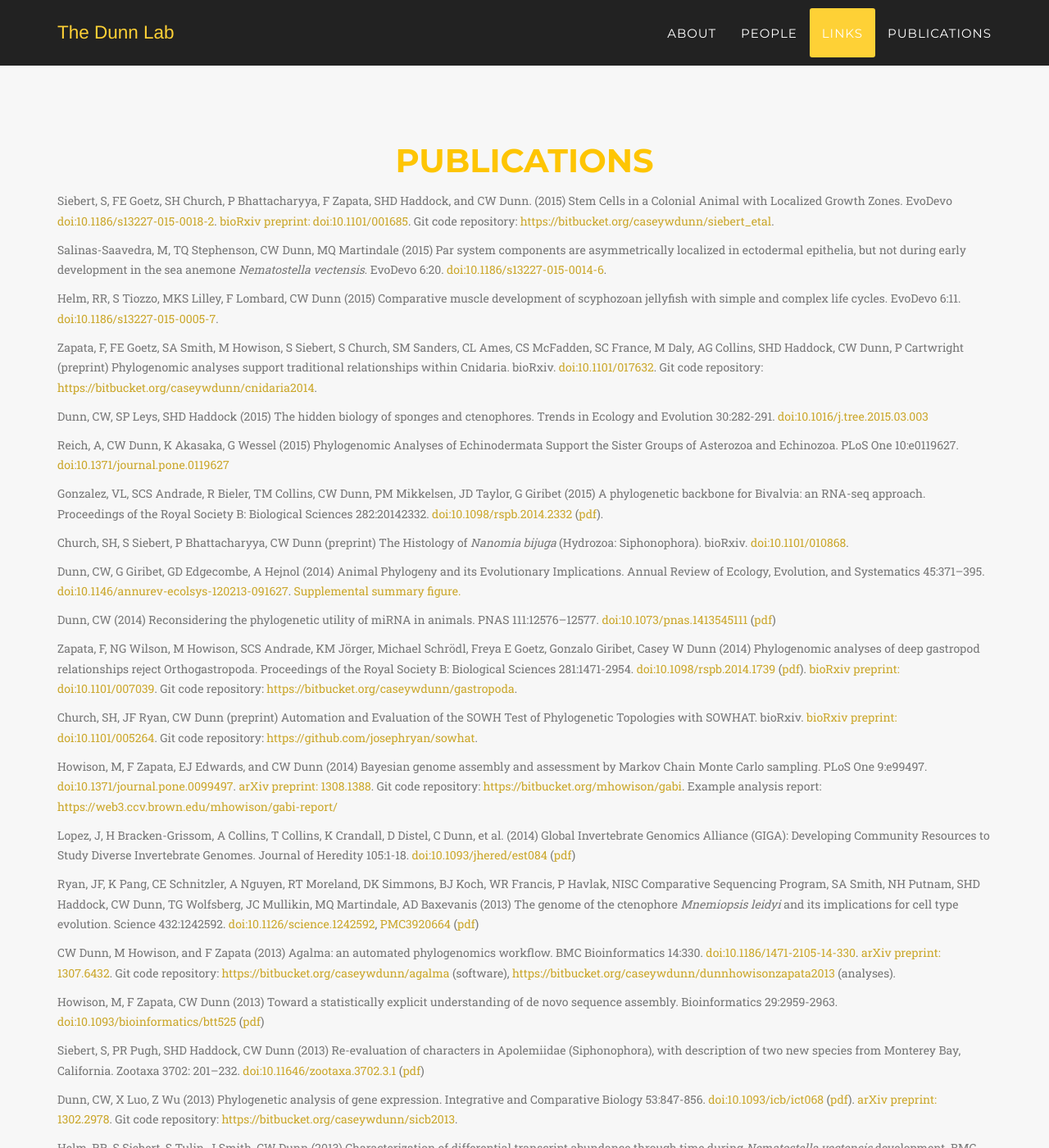
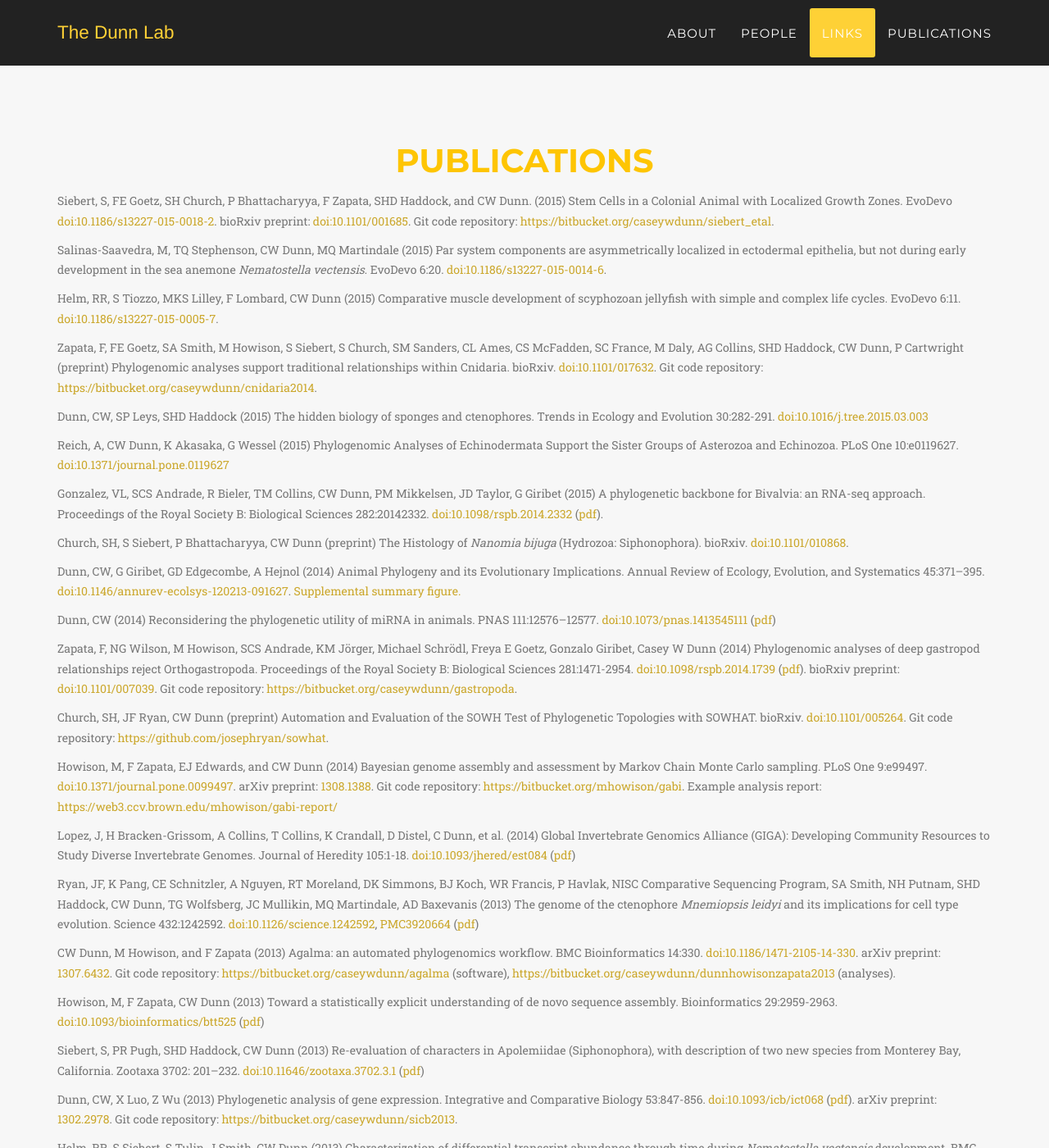
Before and after one commit to caseywdunn/caseywdunn.github.io, a Jekyll site: the page built from index.html, in a window 1280 px wide and 1400 px high, scrolled down 6545 px. Shown: the whole window at 82% size. Built offline with Jekyll 4.4.1, drawn with Linux system fonts in a browser that asks for light colours; some web fonts are replaced.

Commit message:
link formatting

```diff
--- a/_includes/publications.html
+++ b/_includes/publications.html
@@ -8,7 +8,7 @@
             </div>
 
 <div class="box"><div class="box-title"></div><div class="box-body">
-	<p class="text-muted">Siebert, S, FE Goetz, SH Church, P Bhattacharyya, F Zapata, SHD Haddock, and CW Dunn. (2015) Stem Cells in a Colonial Animal with Localized Growth Zones. EvoDevo <a href="http://dx.doi.org/10.1186/s13227-015-0018-2">doi:10.1186/s13227-015-0018-2</a>. <a href="http://dx.doi.org/10.1101/001685">bioRxiv preprint: doi:10.1101/001685</a>. Git code repository: <a href="https://bitbucket.org/caseywdunn/siebert_etal">https://bitbucket.org/caseywdunn/siebert_etal</a>.</p>
+	<p class="text-muted">Siebert, S, FE Goetz, SH Church, P Bhattacharyya, F Zapata, SHD Haddock, and CW Dunn. (2015) Stem Cells in a Colonial Animal with Localized Growth Zones. EvoDevo <a href="http://dx.doi.org/10.1186/s13227-015-0018-2">doi:10.1186/s13227-015-0018-2</a>. bioRxiv preprint: <a href="http://dx.doi.org/10.1101/001685">doi:10.1101/001685</a>. Git code repository: <a href="https://bitbucket.org/caseywdunn/siebert_etal">https://bitbucket.org/caseywdunn/siebert_etal</a>.</p>
 </div><div class="box-footer"> </div></div>
 
 <div class="box"><div class="box-title"></div><div class="box-body">
@@ -48,15 +48,15 @@
 </div><div class="box-footer"> </div></div>
 
 <div class="box"><div class="box-title"></div><div class="box-body">
-	<p class="text-muted">Zapata, F, NG Wilson, M Howison, SCS Andrade, KM Jörger, Michael Schrödl, Freya E Goetz, Gonzalo Giribet, Casey W Dunn (2014) Phylogenomic analyses of deep gastropod relationships reject Orthogastropoda. Proceedings of the Royal Society B: Biological Sciences 281:1471-2954. <a href="http://dx.doi.org/10.1098/rspb.2014.1739">doi:10.1098/rspb.2014.1739</a> (<a href="assets/Zapata_etal2014.pdf">pdf</a>). <a href="http://dx.doi.org/10.1101/007039">bioRxiv preprint: doi:10.1101/007039</a>. Git code repository: <a href="https://bitbucket.org/caseywdunn/gastropoda">https://bitbucket.org/caseywdunn/gastropoda</a>.</p>
+	<p class="text-muted">Zapata, F, NG Wilson, M Howison, SCS Andrade, KM Jörger, Michael Schrödl, Freya E Goetz, Gonzalo Giribet, Casey W Dunn (2014) Phylogenomic analyses of deep gastropod relationships reject Orthogastropoda. Proceedings of the Royal Society B: Biological Sciences 281:1471-2954. <a href="http://dx.doi.org/10.1098/rspb.2014.1739">doi:10.1098/rspb.2014.1739</a> (<a href="assets/Zapata_etal2014.pdf">pdf</a>). bioRxiv preprint: <a href="http://dx.doi.org/10.1101/007039">doi:10.1101/007039</a>. Git code repository: <a href="https://bitbucket.org/caseywdunn/gastropoda">https://bitbucket.org/caseywdunn/gastropoda</a>.</p>
 </div><div class="box-footer"> </div></div>
 
 <div class="box"><div class="box-title"></div><div class="box-body">
-	<p class="text-muted">Church, SH, JF Ryan, CW Dunn (preprint) Automation and Evaluation of the SOWH Test of Phylogenetic Topologies with SOWHAT. bioRxiv. <a href="http://dx.doi.org/10.1101/005264">bioRxiv preprint: doi:10.1101/005264</a>. Git code repository: <a href="https://github.com/josephryan/sowhat">https://github.com/josephryan/sowhat</a>.</p>
+	<p class="text-muted">Church, SH, JF Ryan, CW Dunn (preprint) Automation and Evaluation of the SOWH Test of Phylogenetic Topologies with SOWHAT. bioRxiv. <a href="http://dx.doi.org/10.1101/005264">doi:10.1101/005264</a>. Git code repository: <a href="https://github.com/josephryan/sowhat">https://github.com/josephryan/sowhat</a>.</p>
 </div><div class="box-footer"> </div></div>
 
 <div class="box"><div class="box-title"></div><div class="box-body">
-	<p class="text-muted">Howison, M, F Zapata, EJ Edwards, and CW Dunn (2014) Bayesian genome assembly and assessment by Markov Chain Monte Carlo sampling. PLoS One 9:e99497. <a href="http://dx.doi.org/10.1371/journal.pone.0099497">doi:10.1371/journal.pone.0099497</a>. <a href="http://arxiv.org/abs/1308.1388">arXiv preprint: 1308.1388</a>. Git code repository: <a href="https://bitbucket.org/mhowison/gabi">https://bitbucket.org/mhowison/gabi</a>. Example analysis report: <a href="https://web3.ccv.brown.edu/mhowison/gabi-report/">https://web3.ccv.brown.edu/mhowison/gabi-report/</a></p>
+	<p class="text-muted">Howison, M, F Zapata, EJ Edwards, and CW Dunn (2014) Bayesian genome assembly and assessment by Markov Chain Monte Carlo sampling. PLoS One 9:e99497. <a href="http://dx.doi.org/10.1371/journal.pone.0099497">doi:10.1371/journal.pone.0099497</a>. arXiv preprint: <a href="http://arxiv.org/abs/1308.1388">1308.1388</a>. Git code repository: <a href="https://bitbucket.org/mhowison/gabi">https://bitbucket.org/mhowison/gabi</a>. Example analysis report: <a href="https://web3.ccv.brown.edu/mhowison/gabi-report/">https://web3.ccv.brown.edu/mhowison/gabi-report/</a></p>
 </div><div class="box-footer"> </div></div>
 
 <div class="box"><div class="box-title"></div><div class="box-body">
@@ -68,7 +68,7 @@
 </div><div class="box-footer"> </div></div>
 
 <div class="box"><div class="box-title"></div><div class="box-body">
-	<p class="text-muted">CW Dunn, M Howison, and F Zapata (2013) Agalma: an automated phylogenomics workflow. BMC Bioinformatics 14:330. <a href="http://dx.doi.org/10.1186/1471-2105-14-330">doi:10.1186/1471-2105-14-330</a>. <a href="http://arxiv.org/abs/1307.6432">arXiv preprint: 1307.6432</a>. Git code repository: <a href="https://bitbucket.org/caseywdunn/agalma">https://bitbucket.org/caseywdunn/agalma</a> (software), <a href="https://bitbucket.org/caseywdunn/dunnhowisonzapata2013">https://bitbucket.org/caseywdunn/dunnhowisonzapata2013</a> (analyses).</p>
+	<p class="text-muted">CW Dunn, M Howison, and F Zapata (2013) Agalma: an automated phylogenomics workflow. BMC Bioinformatics 14:330. <a href="http://dx.doi.org/10.1186/1471-2105-14-330">doi:10.1186/1471-2105-14-330</a>. arXiv preprint: <a href="http://arxiv.org/abs/1307.6432">1307.6432</a>. Git code repository: <a href="https://bitbucket.org/caseywdunn/agalma">https://bitbucket.org/caseywdunn/agalma</a> (software), <a href="https://bitbucket.org/caseywdunn/dunnhowisonzapata2013">https://bitbucket.org/caseywdunn/dunnhowisonzapata2013</a> (analyses).</p>
 </div><div class="box-footer"> </div></div>
 
 <div class="box"><div class="box-title"></div><div class="box-body">
@@ -80,7 +80,7 @@
 </div><div class="box-footer"> </div></div>
 
 <div class="box"><div class="box-title"></div><div class="box-body">
-	<p class="text-muted">Dunn, CW, X Luo, Z Wu (2013) Phylogenetic analysis of gene expression. Integrative and Comparative Biology 53:847-856. <a href="http://dx.doi.org/10.1093/icb/ict068">doi:10.1093/icb/ict068</a> (<a href="assets/Dunn_etal2013_icb.pdf">pdf</a>). <a href="http://arxiv.org/abs/1302.2978">arXiv preprint: 1302.2978</a>. Git code repository: <a href="https://bitbucket.org/caseywdunn/sicb2013">https://bitbucket.org/caseywdunn/sicb2013</a>.</p>
+	<p class="text-muted">Dunn, CW, X Luo, Z Wu (2013) Phylogenetic analysis of gene expression. Integrative and Comparative Biology 53:847-856. <a href="http://dx.doi.org/10.1093/icb/ict068">doi:10.1093/icb/ict068</a> (<a href="assets/Dunn_etal2013_icb.pdf">pdf</a>). arXiv preprint: <a href="http://arxiv.org/abs/1302.2978">1302.2978</a>. Git code repository: <a href="https://bitbucket.org/caseywdunn/sicb2013">https://bitbucket.org/caseywdunn/sicb2013</a>.</p>
 </div><div class="box-footer"> </div></div>
 
 <div class="box"><div class="box-title"></div><div class="box-body">
```
